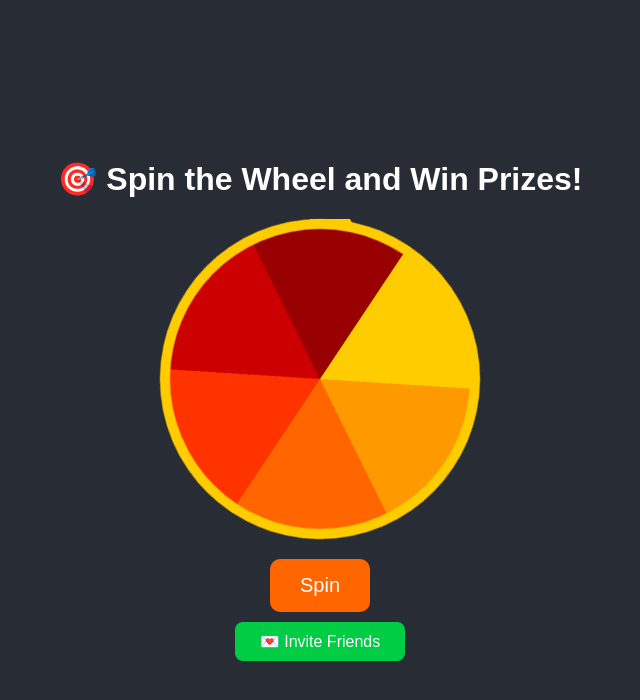
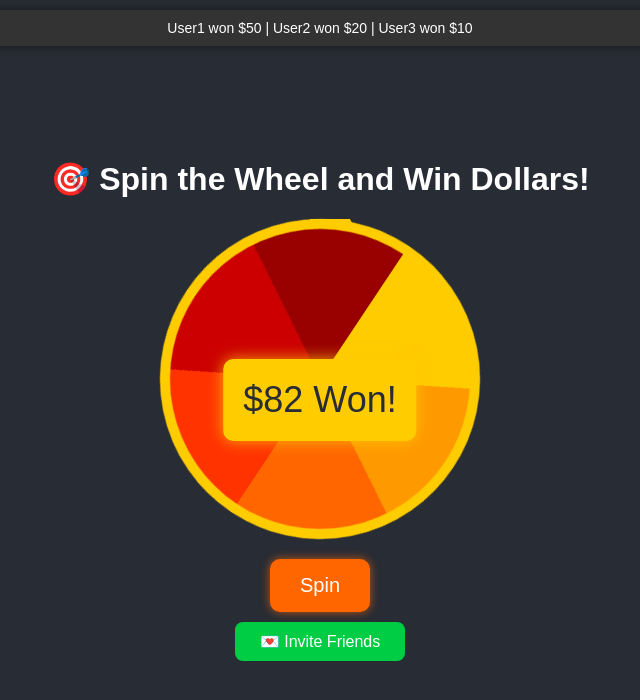
Before and after one commit to Ahmed0AbdElnasser/telegram, a plain HTML site: page index.html in a window 1280 px wide. Both pictures are taken after a click on the button "Spin". Shown: the whole page, without its empty margins (320-960 px from the left). Drawn offline with Linux system fonts and the light colour scheme.

Commit message:
Update index.html

```diff
--- a/index.html
+++ b/index.html
@@ -3,7 +3,7 @@
 <head>
     <meta charset="UTF-8">
     <meta name="viewport" content="width=device-width, initial-scale=1.0">
-    <title>Lucky Bot Wheel</title>
+    <title>Lucky Wheel Game</title>
     <style>
         body {
             font-family: 'Arial', sans-serif;
@@ -19,6 +19,7 @@
             align-items: center;
             height: 100vh;
             flex-direction: column;
+            position: relative;
         }
         .wheel-container {
             position: relative;
@@ -50,6 +51,7 @@
             font-size: 20px;
             cursor: pointer;
             border-radius: 10px;
+            box-shadow: 0px 0px 10px rgba(255, 102, 0, 0.7);
         }
         .invite-btn {
             margin-top: 10px;
@@ -61,21 +63,81 @@
             cursor: pointer;
             border-radius: 8px;
         }
-        @keyframes spin {
-            from {transform: rotate(0deg);}
-            to {transform: rotate(360deg);}
+        .winner-strip {
+            position: absolute;
+            top: 10px;
+            width: 100%;
+            background-color: #333;
+            color: white;
+            padding: 10px;
+            font-size: 14px;
+            overflow: hidden;
+            white-space: nowrap;
+            box-shadow: 0 0 10px rgba(0,0,0,0.5);
+        }
+        .winner-strip div {
+            display: inline-block;
+            padding-right: 20px;
+            animation: slide 10s linear infinite;
+        }
+        @keyframes slide {
+            from {
+                transform: translateX(100%);
+            }
+            to {
+                transform: translateX(-100%);
+            }
+        }
+        .prize-effect {
+            position: absolute;
+            top: 50%;
+            left: 50%;
+            transform: translate(-50%, -50%);
+            font-size: 36px;
+            background-color: #ffcc00;
+            padding: 20px;
+            border-radius: 10px;
+            color: #282c34;
+            box-shadow: 0px 0px 15px rgba(255, 204, 0, 0.8);
+            display: none;
+        }
+        .confetti {
+            position: absolute;
+            top: 0;
+            left: 0;
+            width: 100%;
+            height: 100%;
+            pointer-events: none;
+        }
+        .confetti-piece {
+            position: absolute;
+            width: 10px;
+            height: 30px;
+            background-color: rgba(255, 204, 0, 0.9);
+            animation: fall 5s linear infinite;
+        }
+        @keyframes fall {
+            from {
+                transform: translateY(0) rotate(0deg);
+            }
+            to {
+                transform: translateY(100vh) rotate(360deg);
+            }
         }
     </style>
 </head>
 <body>
     <div class="container">
-        <h1>🎯 Spin the Wheel and Win Prizes!</h1>
+        <div class="winner-strip" id="winnerStrip">Loading latest winners...</div>
+        <h1>🎯 Spin the Wheel and Win Dollars!</h1>
         <div class="wheel-container">
             <div class="arrow"></div>
             <div class="wheel" id="wheel"></div>
         </div>
         <button class="spin-btn" id="spinBtn">Spin</button>
         <button class="invite-btn">💌 Invite Friends</button>
+        <div class="prize-effect" id="prizeEffect"></div>
+        <div class="confetti" id="confetti"></div>
     </div>
 
     <script>
@@ -84,7 +146,39 @@
             const randomDeg = Math.floor(Math.random() * 360);
             wheel.style.transition = "transform 4s ease-out";
             wheel.style.transform = `rotate(${randomDeg + 3600}deg)`;
+
+            // Display prize effect
+            const prizeEffect = document.getElementById("prizeEffect");
+            prizeEffect.textContent = "$" + (Math.floor(Math.random() * 100) + 1) + " Won!";
+            prizeEffect.style.display = 'block';
+
+            setTimeout(() => {
+                prizeEffect.style.display = 'none';
+                showConfetti();
+            }, 4000);
+        };
+
+        // Confetti effect
+        function showConfetti() {
+            const confetti = document.getElementById("confetti");
+            for (let i = 0; i < 100; i++) {
+                const piece = document.createElement("div");
+                piece.classList.add("confetti-piece");
+                piece.style.left = Math.random() * 100 + "%";
+                piece.style.backgroundColor = getRandomColor();
+                confetti.appendChild(piece);
+            }
         }
+
+        function getRandomColor() {
+            const colors = ['#ffcc00', '#ff6600', '#00cc44', '#ff3300', '#cc0000'];
+            return colors[Math.floor(Math.random() * colors.length)];
+        }
+
+        // Simulate fetching winners
+        document.getElementById("winnerStrip").innerHTML = "User1 won $50 | User2 won $20 | User3 won $10";
+
+        // Simulate sliding text of recent winners
     </script>
 </body>
 </html>
```
